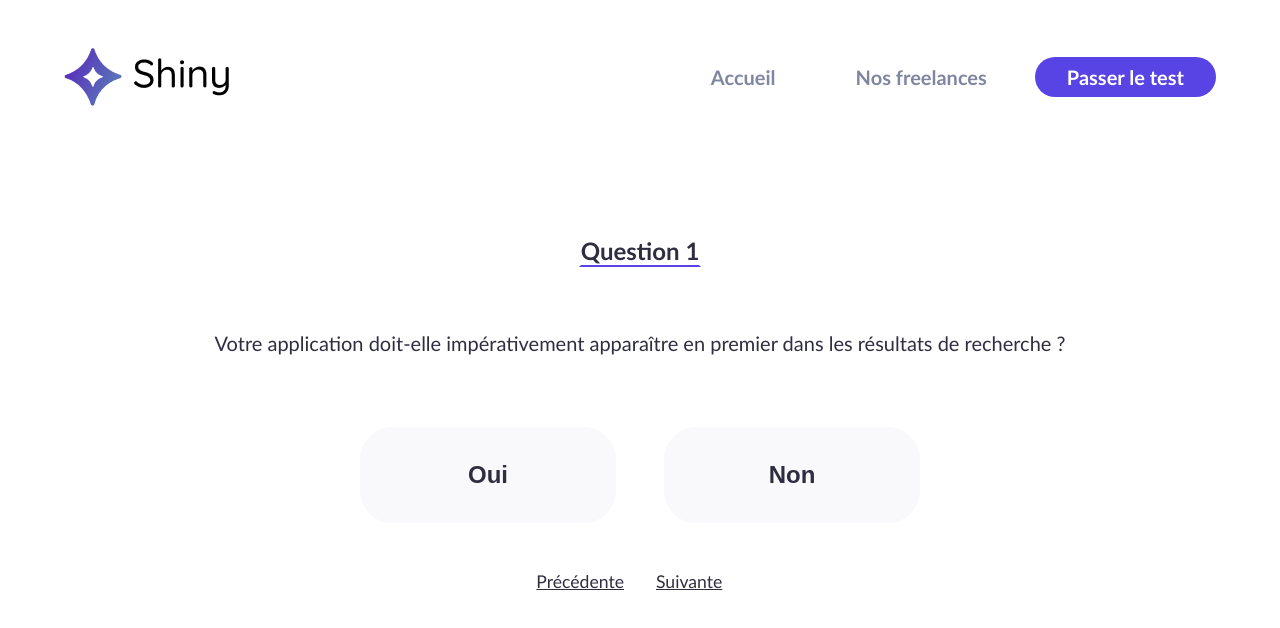
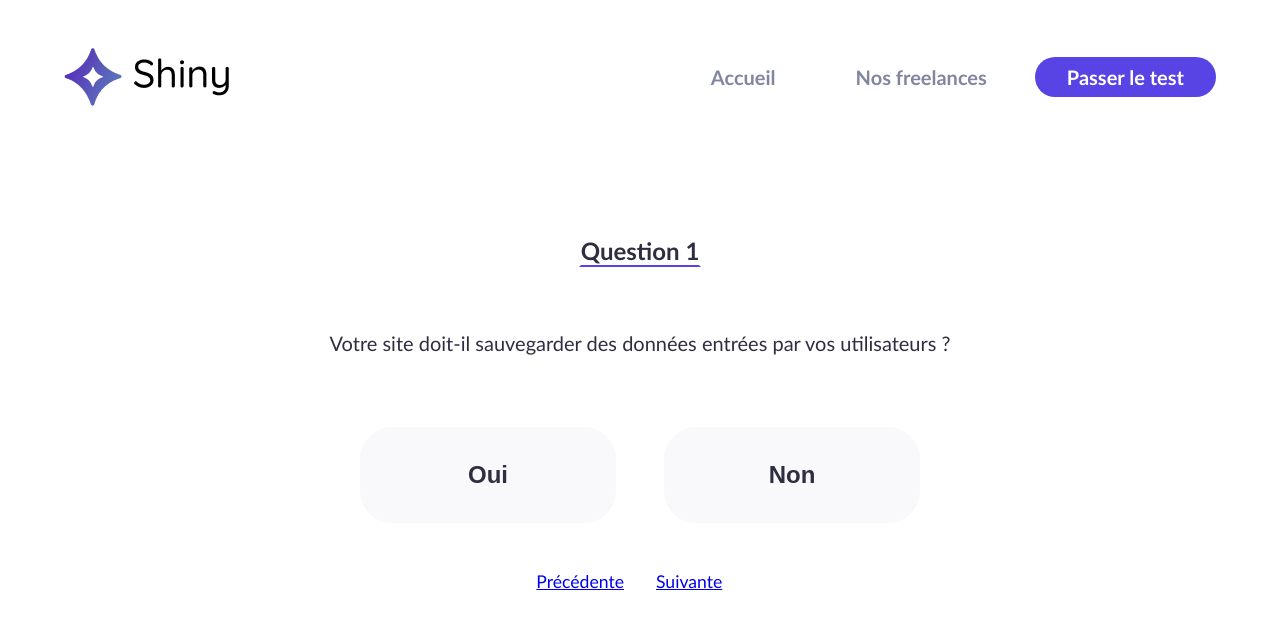
Before and after one commit to logic-fabric/shiny-agency, a React (Create React App) app: page /passer-le-test/1 in a window 1280 px wide. Shown: the top 628 px of the page. Built offline with nearby package versions, Linux system fonts and the light colour scheme; no server answers.

Commit message:
feature: sample-survey.json now totally fetched in Survey, with functional previous/next Links

```diff
--- a/src/pages/Home.jsx
+++ b/src/pages/Home.jsx
@@ -12,7 +12,7 @@ function Home() {
           Repérez vos besoins, on s'occupe du reste, <br />
           avec les meilleurs talents
         </Slogan>
-        <CallToActionLink to="/passer-le-test/1" $isFullLink={true}>
+        <CallToActionLink to="/passer-le-test/1">
           Passer le test
         </CallToActionLink>
       </div>
--- a/src/pages/Survey.jsx
+++ b/src/pages/Survey.jsx
@@ -1,30 +1,110 @@
-import { useEffect } from "react";
+import { useEffect, useState } from "react";
+import { Link, useParams } from "react-router-dom";
 import styled from "styled-components";
 
-import getSampleSurvey from "../utils/data/sampleSurvey";
 import colors from "../utils/style/colors";
 
 function Survey() {
-  useEffect(() => getSampleSurvey(), []);
+  const { questionId } = useParams();
+  const questionNumber = parseInt(questionId);
+
+  const [survey, setSurvey] = useState({});
+  //const [isDataLoading, setDataLoading] = useState(false);
+  const [error, setError] = useState(false);
+
+  useEffect(() => {
+    async function fetchSurvey() {
+      //setDataLoading(true);
+
+      try {
+        const response = await fetch("../data/sample-survey.json");
+        const surveyData = await response.json();
+
+        setSurvey(surveyData);
+      } catch (err) {
+        console.error(
+          `An error as occured while fetching ../data/sample-survey.json : ${err}`
+        );
+
+        setError(true);
+      } finally {
+        //setDataLoading(false);
+      }
+    }
+
+    fetchSurvey();
+  }, []);
+
+  if (error) {
+    return (
+      <ErrorWrapper>
+        <ErrorText>Oups, il y a eu un problème</ErrorText>
+        <CallToActionLink to="/">Revenir à l'accueil</CallToActionLink>
+      </ErrorWrapper>
+    );
+  }
+
+  const lastQuestionNumber = Object.keys(survey).length;
+  const prevQuestionNumber = Math.max(1, questionNumber - 1);
+  const nextQuestionNumber = Math.min(questionNumber + 1, lastQuestionNumber);
+
+  console.log(survey);
+  console.log(
+    `Question ${questionNumber} | prev = ${prevQuestionNumber} | next = ${nextQuestionNumber} | last = ${lastQuestionNumber}`
+  );
 
   return (
     <SurveyWrapper>
-      <QuestionNumber>Question 1</QuestionNumber>
-      <Question>
-        Votre application doit-elle impérativement apparaître en premier dans
-        les résultats de recherche ?
-      </Question>
+      <QuestionNumber>Question {questionNumber}</QuestionNumber>
+      <Question>{survey[questionNumber]}</Question>
       <AnswersButtonsWrapper>
         <AnswerButton>Oui</AnswerButton>
         <AnswerButton>Non</AnswerButton>
       </AnswersButtonsWrapper>
       <SurveyNav>
-        <SurveyNavLink className="previousNavLink">Précédente</SurveyNavLink>
-        <SurveyNavLink>Suivante</SurveyNavLink>
+        <SurveyNavLink
+          className="previousNavLink"
+          to={`/passer-le-test/${prevQuestionNumber}`}
+        >
+          Précédente
+        </SurveyNavLink>
+        <SurveyNavLink to={`/passer-le-test/${nextQuestionNumber}`}>
+          Suivante
+        </SurveyNavLink>
       </SurveyNav>
     </SurveyWrapper>
   );
 }
+
+const ErrorWrapper = styled.main`
+  padding: 10rem 4rem;
+
+  text-align: center;
+
+  background: ${colors.neutral100};
+`;
+
+const ErrorText = styled.p`
+  margin: 1rem;
+
+  font-size: 2rem;
+  font-weight: 700;
+`;
+
+const CallToActionLink = styled(Link)`
+  display: inline-block;
+
+  margin: 4rem 0 0 0;
+  padding: 0.5rem 4rem;
+  border-radius: 2rem;
+
+  color: white;
+  font-size: 1.1rem;
+  font-weight: 700;
+  text-decoration: none;
+
+  background: ${colors.primary500};
+`;
 
 const SurveyWrapper = styled.main`
   text-align: center;
@@ -75,7 +155,7 @@ const SurveyNav = styled.div`
   justify-content: center;
 `;
 
-const SurveyNavLink = styled.span`
+const SurveyNavLink = styled(Link)`
   min-width: 7rem;
   margin: 0 0.5rem;
   padding: 0.5rem;
--- a/src/utils/data/sampleSurvey.js
+++ /dev/null
@@ -1,21 +0,0 @@
-async function getSampleSurvey() {
-  try {
-    const response = await fetch("../data/sample-survey.json");
-
-    if (response.ok) {
-      const survey = await response.json();
-
-      return survey;
-    } else {
-      console.error(
-        `HTTP-Error-${response.status} while fetching ./data/sample-survey.json`
-      );
-    }
-  } catch (err) {
-    console.error(
-      `An error as occured while fetching ./data/sample-survey.json : ${err}`
-    );
-  }
-}
-
-export default getSampleSurvey;
```
